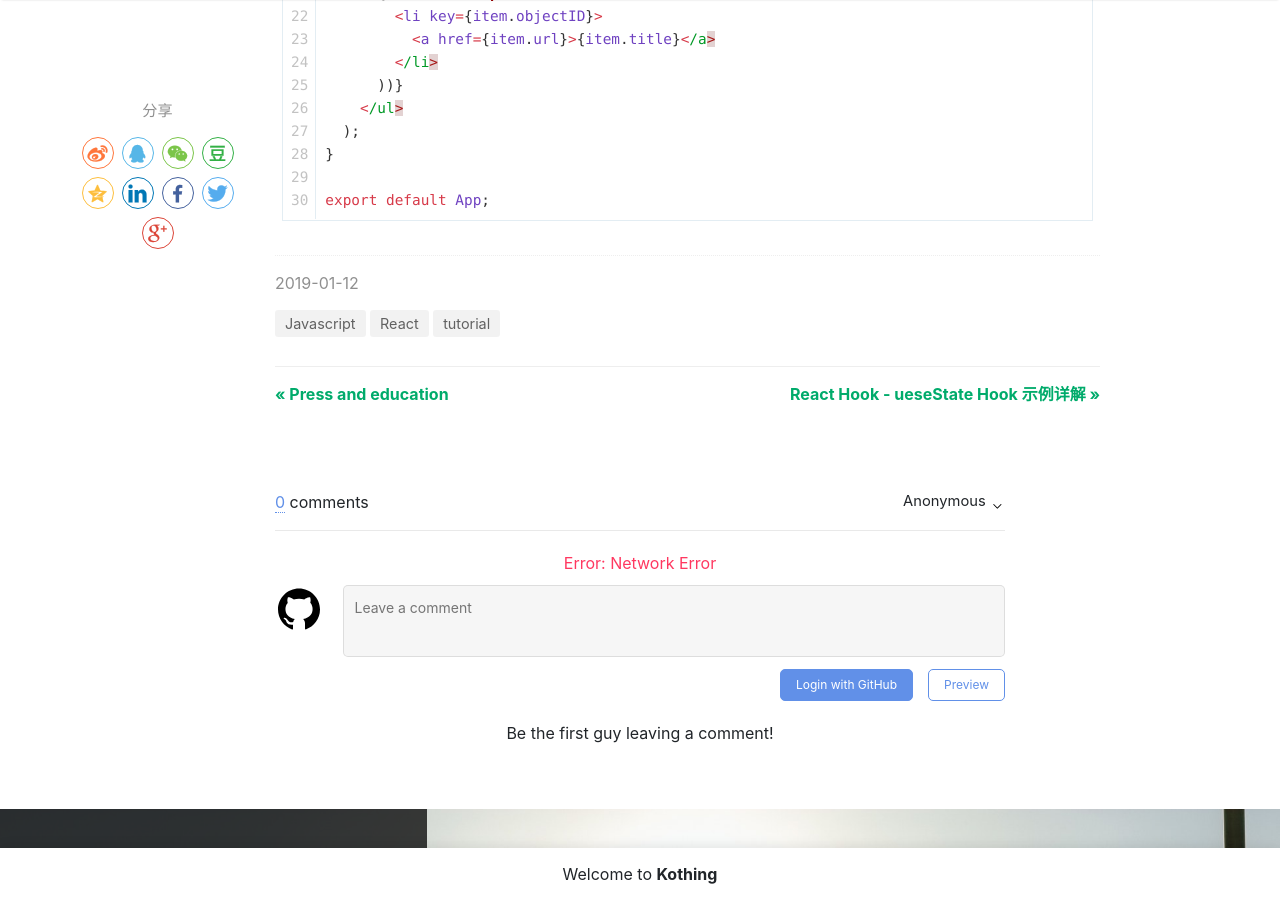
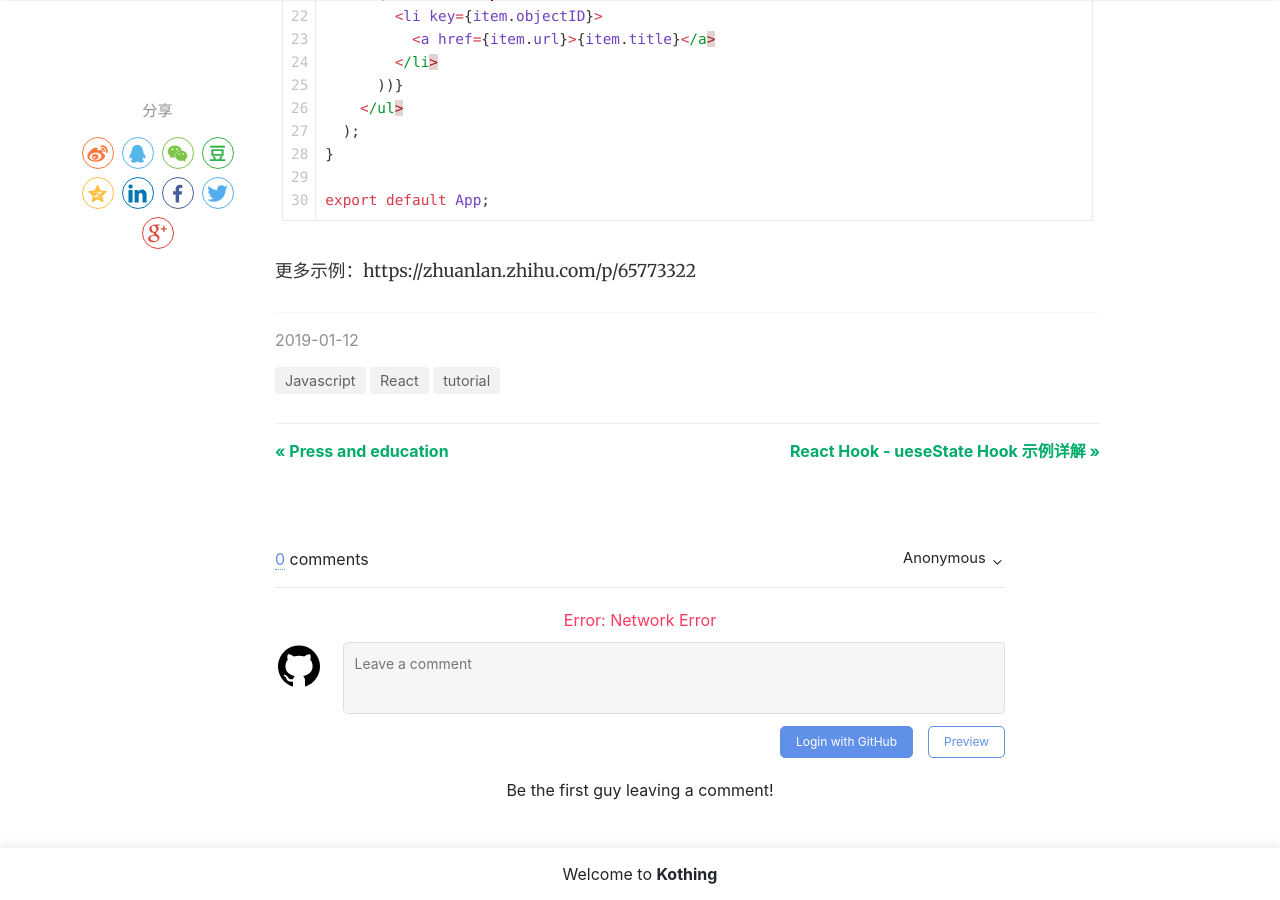
Before and after one commit to kothing/kothing.github.io, a Jekyll site: the page built from _posts/2019-01-12-react-hook-useEffect-hook.md, in a window 1280 px wide and 900 px high, scrolled down 6454 px. Built offline with Jekyll 4.4.1, drawn with Linux system fonts in a browser that asks for light colours; nearby versions of some CDN libraries; comment, search, counter and statistics services are not loaded.

Commit message:
Update 2019-01-12-react-hook-useEffect-hook.md

````diff
--- a/_posts/2019-01-12-react-hook-useEffect-hook.md
+++ b/_posts/2019-01-12-react-hook-useEffect-hook.md
@@ -201,3 +201,4 @@ function App() {
 
 export default App;
 ```
+更多示例：https://zhuanlan.zhihu.com/p/65773322
````
